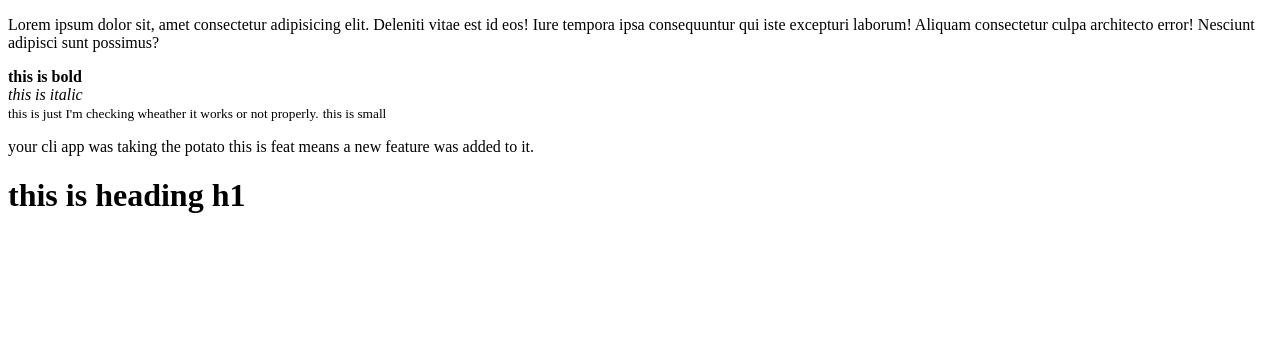
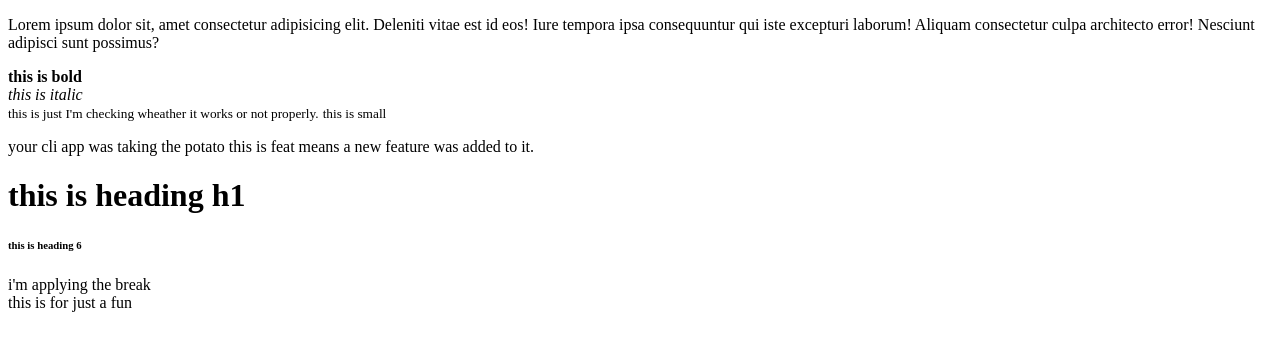
Before and after one commit to Piyush-Bhojane07/levelOne, a plain HTML site: page index.html in a window 1280 px wide. Drawn offline with Linux system fonts and the light colour scheme.

Commit message:
docs: changes
introduce heading 6, and some information

```diff
--- a/index.html
+++ b/index.html
@@ -23,5 +23,12 @@
 
 
 <h1>this is heading h1</h1>
+<h6>this is heading 6</h6>
+i'm applying the break
+<br>
+
+this is for just a fun
+
+
 </body>
 </html>
```
